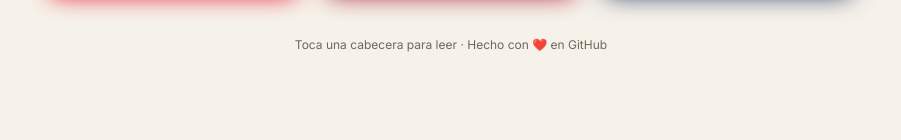
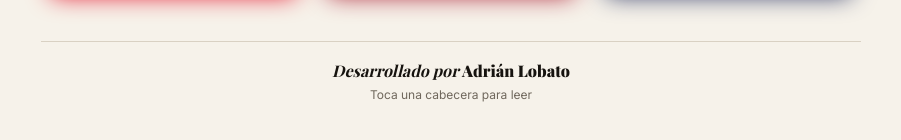
Before and after one commit to ajambrau/pruebaclaude, a plain HTML site: page index.html in a window 1280 px wide. Shown: the part 992-1132 px from the top of the page, without its empty margins (189-1090 px from the left). Before the commit the page ends 1084 px from the top, so only its background shows below. Drawn offline with nearby package versions, Linux system fonts and the light colour scheme; a web font is replaced by a local one.

Commit message:
Añadir firma del autor al pie de página
Co-Authored-By: Claude Opus 5.5 <noreply@anthropic.com>
Claude-Session: https://claude.ai/code/session_01NSpUunkgyUSpD1vv31T4yE

```diff
--- a/index.html
+++ b/index.html
@@ -139,7 +139,12 @@
       .rejilla:not(.una):not(.tres) .nombre { font-size: 22px; overflow-wrap: normal; }
     }
 
-    footer { margin-top: 40px; text-align: center; font-size: 12px; color: var(--tinta-suave); }
+    footer {
+      margin-top: 44px; padding-top: 18px; border-top: 1px solid var(--raya);
+      text-align: center; font-size: 12px; color: var(--tinta-suave);
+    }
+    footer .firma { font-family: var(--serif); font-style: italic; font-size: 16px; color: var(--tinta); margin-bottom: 6px; }
+    footer .firma strong { font-style: normal; font-weight: 900; }
   </style>
 </head>
 <body>
@@ -153,7 +158,10 @@
 
     <div id="secciones"></div>
 
-    <footer>Toca una cabecera para leer · Hecho con ❤️ en GitHub</footer>
+    <footer>
+      <div class="firma">Desarrollado por <strong>Adrián Lobato</strong></div>
+      <div>Toca una cabecera para leer</div>
+    </footer>
   </main>
 
   <script>
--- a/sw.js
+++ b/sw.js
@@ -1,6 +1,6 @@
 // Service worker: guarda la página para que el kiosko abra rápido y funcione sin conexión.
 // Cambia el número de versión cuando modifiques los archivos, para que se actualicen.
-const CACHE = 'kiosko-v4';
+const CACHE = 'kiosko-v5';
 const ARCHIVOS = ['./', 'index.html', 'manifest.json', 'icono.svg', 'icono-192.png', 'icono-512.png'];
 
 self.addEventListener('install', (e) => {
```
